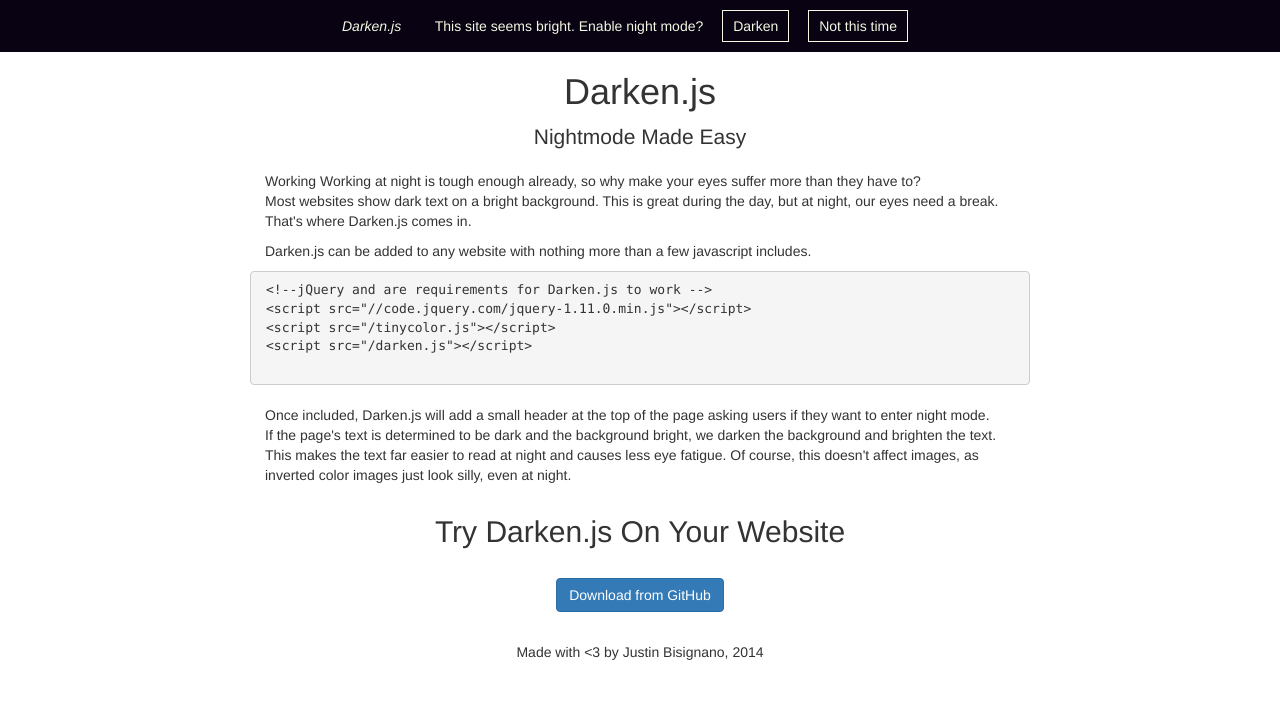
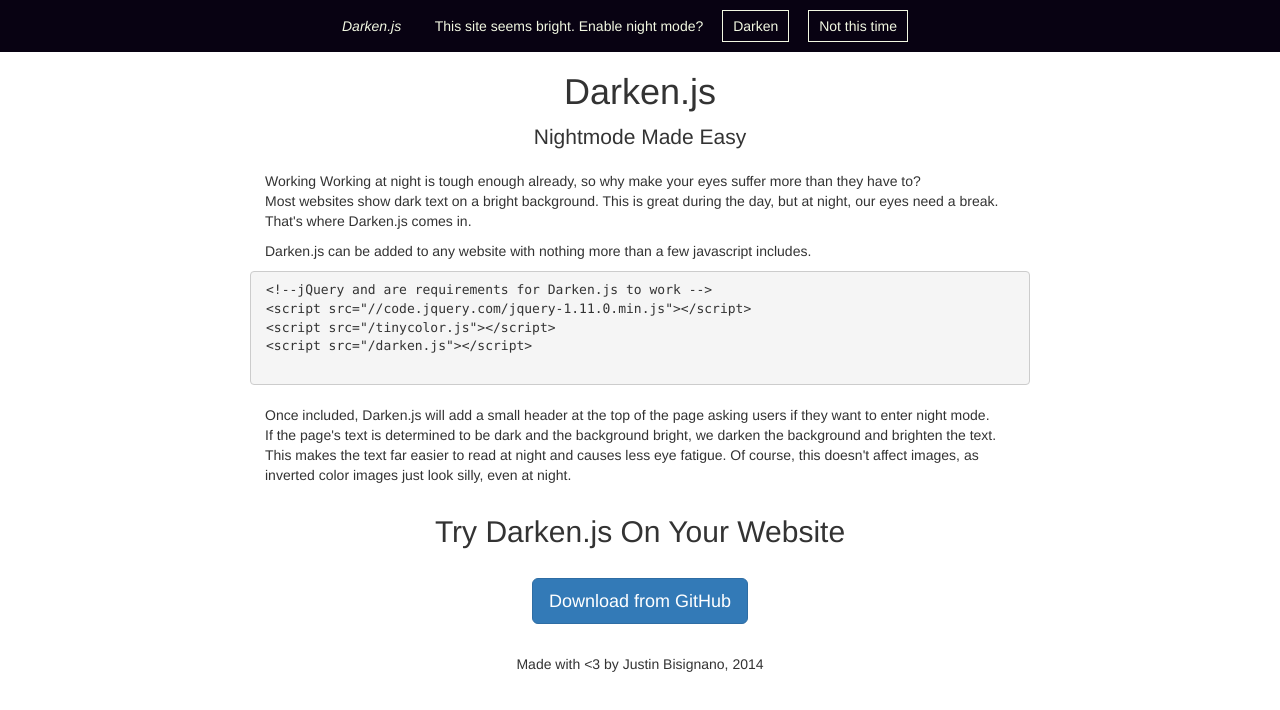
Before and after one commit to JustinBis/Darken.js, a plain HTML site: page index.html in a window 1280 px wide. Drawn offline with nearby package versions, Linux system fonts and the light colour scheme.

Commit message:
Final Layout
I swear

```diff
--- a/index.html
+++ b/index.html
@@ -73,7 +73,7 @@
             <div class="col-lg-12 text-center">
             <h2>Try Darken.js On Your Website</h2>
             <br />
-            <a href="https://github.com/JustinBis/Darken.js/" class="btn btn-primary btn-large">Download from GitHub</a>
+            <a href="https://github.com/JustinBis/Darken.js/" class="btn btn-primary btn-lg">Download from GitHub</a>
             </div>
         </div>
 
```
